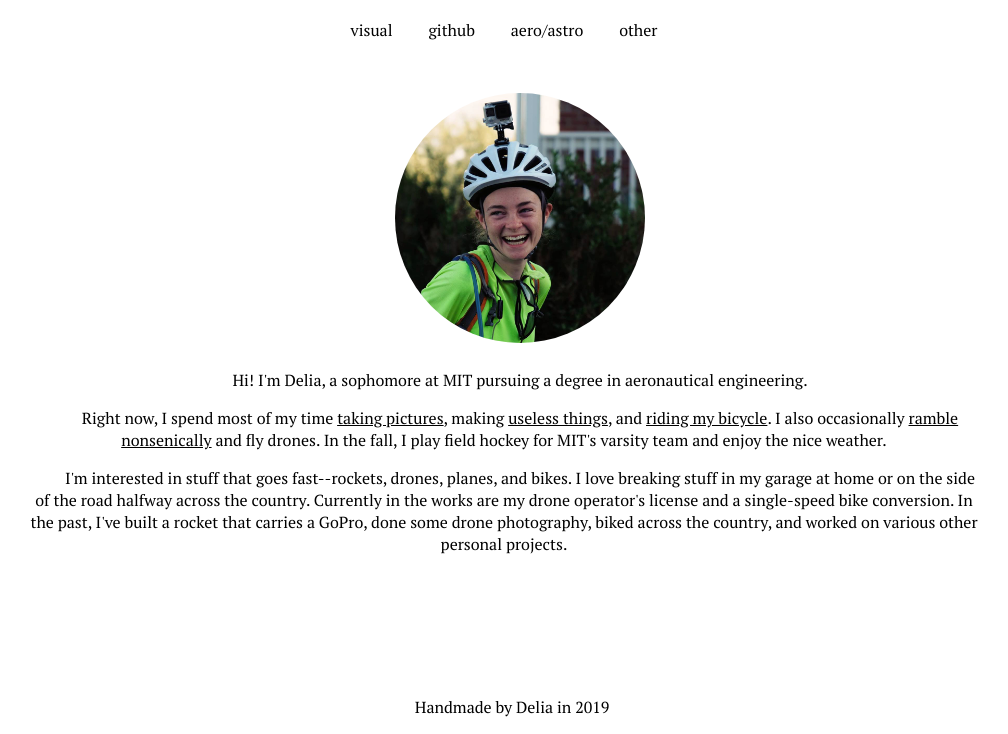
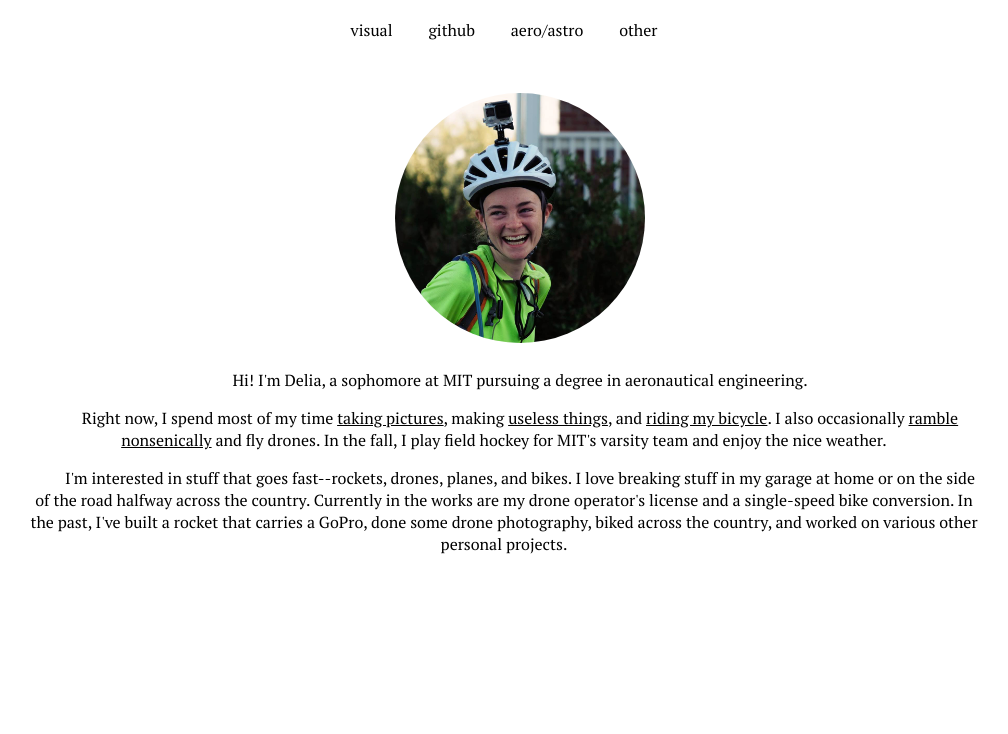
Before and after one commit to deliastephens/deliastephens-website-archive, a website: page index.html in a window 1280 px wide. Shown: the part 66-800 px from the top of the page, without its empty margins (136-1144 px from the left). Drawn offline with Linux system fonts and the light colour scheme.

Commit message:
Revert "Footer"
This reverts commit c40ef781ca686afae69224d700c7e8b4ec549302.

```diff
--- a/css/styles.css
+++ b/css/styles.css
@@ -38,13 +38,6 @@ p.single {
 }
 
 
-#footer {
-  position: absolute;
-  bottom: 0;
-  text-align: center;
-  margin: auto;
-  width: 100%;
-}
 
 /* project descriptions */
 .header-img {
--- a/index.html
+++ b/index.html
@@ -45,8 +45,5 @@
         I'm interested in stuff that goes fast--rockets, drones, planes, and bikes. I love breaking stuff in my garage at home or on the side of the road halfway across the country. Currently in the works are my drone operator's license and a single-speed bike conversion. In the past, I've built a rocket that carries a GoPro, done some drone photography, biked across the country, and worked on various other personal projects.
       </p>
     </div>
-    <div id="footer">
-      <p>Handmade by Delia in 2019</p>
-    </div>
   </body>
 </html>
```
Also changed, not shown: aero.html (+0 -3 lines), cameroc.html (+0 -3 lines), notes.html (+0 -3 lines), projects.html (+0 -3 lines), technical.html (+0 -3 lines), visual.html (+0 -3 lines), wexas.html (+0 -3 lines).
